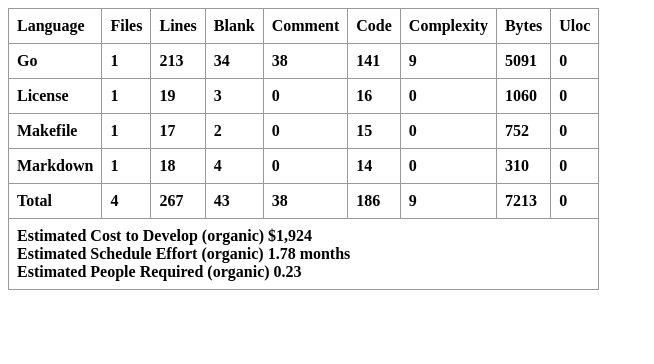
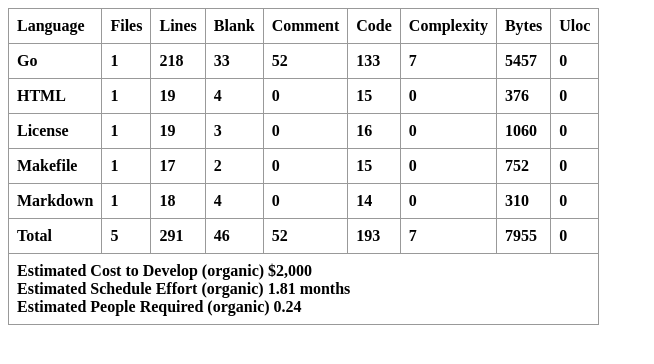
Before and after one commit to LitFill/fatal, a plain HTML site: page doc/scc.html in a window 1280 px wide. Shown: the whole page, without its empty margins (0-654 px from the left). Drawn offline with Linux system fonts and the light colour scheme.

```diff
--- a/doc/scc.html
+++ b/doc/scc.html
@@ -13,12 +13,22 @@
 	<tbody><tr>
 		<th>Go</th>
 		<th>1</th>
-		<th>213</th>
-		<th>34</th>
-		<th>38</th>
-		<th>141</th>
-		<th>9</th>
-		<th>5091</th>
+		<th>218</th>
+		<th>33</th>
+		<th>52</th>
+		<th>133</th>
+		<th>7</th>
+		<th>5457</th>
+		<th>0</th>
+	</tr><tr>
+		<th>HTML</th>
+		<th>1</th>
+		<th>19</th>
+		<th>4</th>
+		<th>0</th>
+		<th>15</th>
+		<th>0</th>
+		<th>376</th>
 		<th>0</th>
 	</tr><tr>
 		<th>License</th>
@@ -53,16 +63,16 @@
 	</tr></tbody>
 	<tfoot><tr>
 		<th>Total</th>
-		<th>4</th>
-		<th>267</th>
-		<th>43</th>
-		<th>38</th>
-		<th>186</th>
-		<th>9</th>
-    	<th>7213</th>
+		<th>5</th>
+		<th>291</th>
+		<th>46</th>
+		<th>52</th>
+		<th>193</th>
+		<th>7</th>
+    	<th>7955</th>
 		<th>0</th>
 	</tr>
 	<tr>
-		<th colspan="9">Estimated Cost to Develop (organic) $1,924<br>Estimated Schedule Effort (organic) 1.78 months<br>Estimated People Required (organic) 0.23<br></th>
+		<th colspan="9">Estimated Cost to Develop (organic) $2,000<br>Estimated Schedule Effort (organic) 1.81 months<br>Estimated People Required (organic) 0.24<br></th>
 	</tr></tfoot>
 	</table></body></html>
```
Also changed, not shown: 1 other file.
